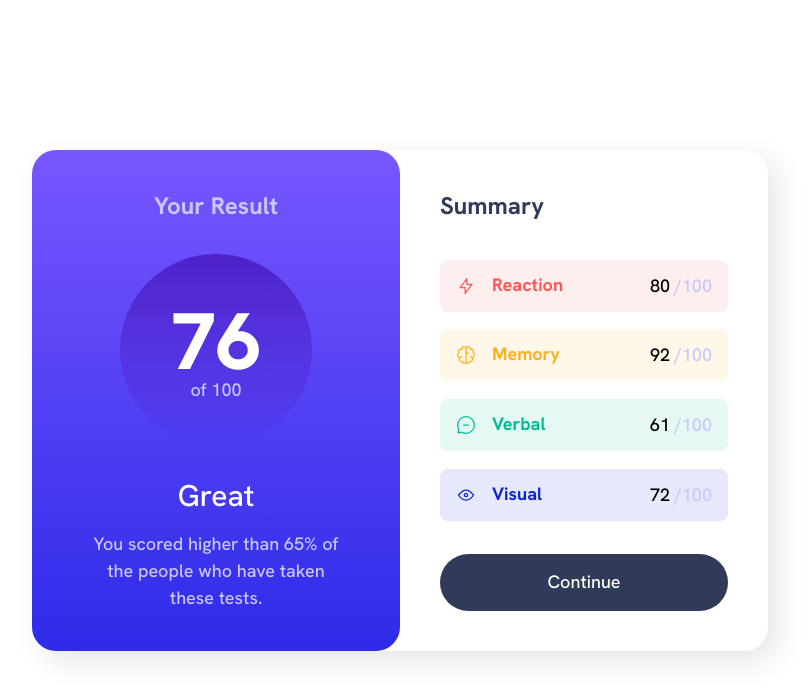
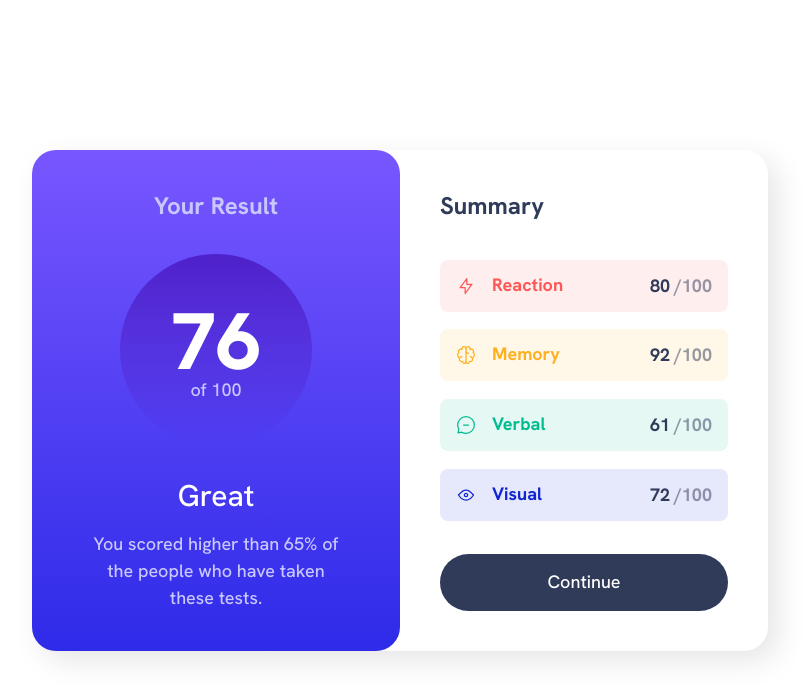
Before and after one commit to mujabom/result-sumury-component, a React (Vite) app: page / in a window 1280 px wide. Shown: the top 700 px of the page, without its empty margins (240-1049 px from the left). Built offline with nearby package versions, Linux system fonts and the light colour scheme.

Commit message:
colors fix

```diff
--- a/src/components/Sumury.tsx
+++ b/src/components/Sumury.tsx
@@ -75,9 +75,9 @@ function InfoBar({ field, score }: InfoBarProps) {
         <img src={getIcon(field)} alt="memory icon" />
         <p className={`${textColors[field]} font-bold`}>{field}</p>
       </div>
-      <div className="flex flex-wrap gap-1 items-center">
+      <div className="flex flex-wrap gap-1 font-bold text-dark-gray-blue items-center">
         <p>{score}</p>
-        <p className="text-light-lavender">/100</p>
+        <p className="opacity-50">/100</p>
       </div>
     </div>
   );
```
